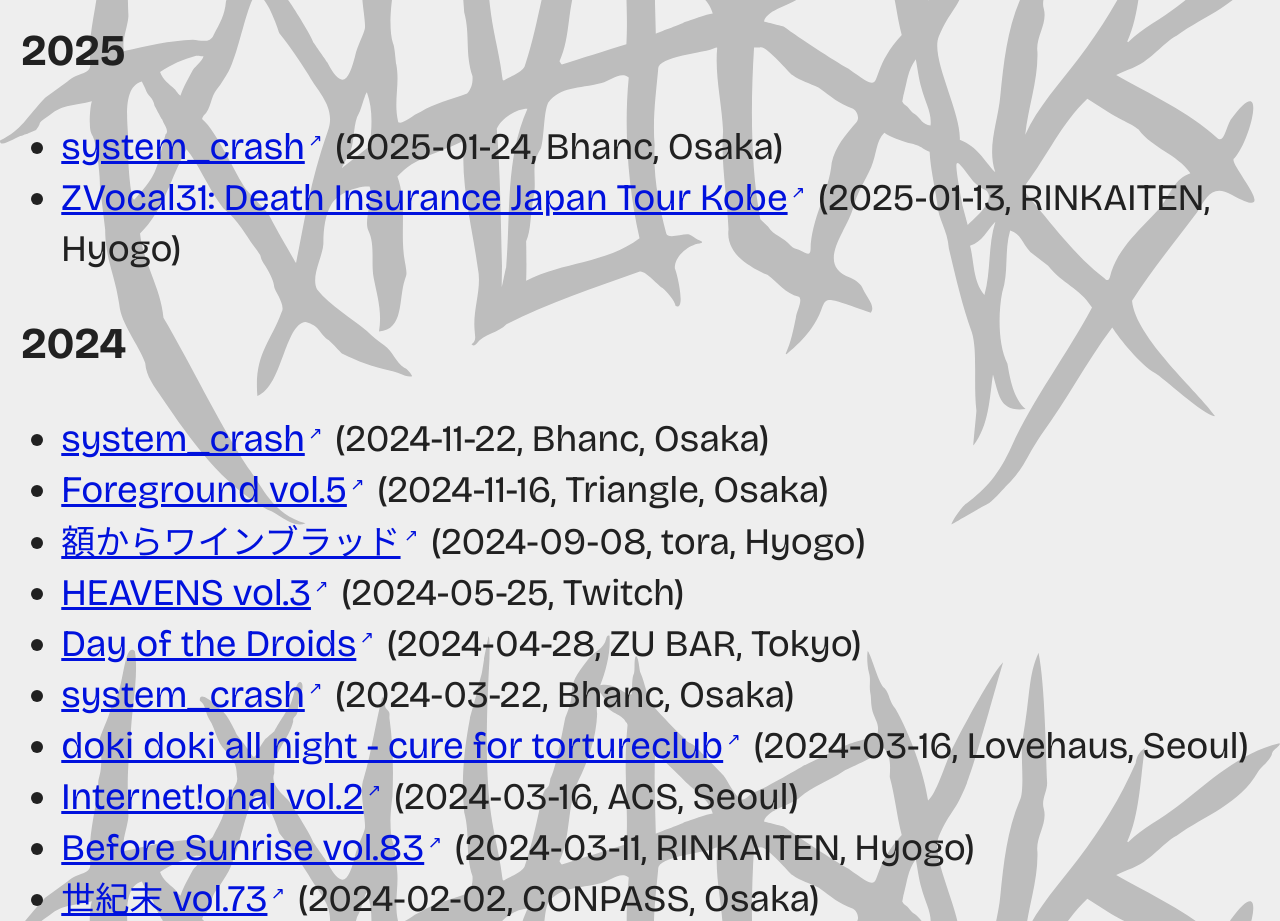
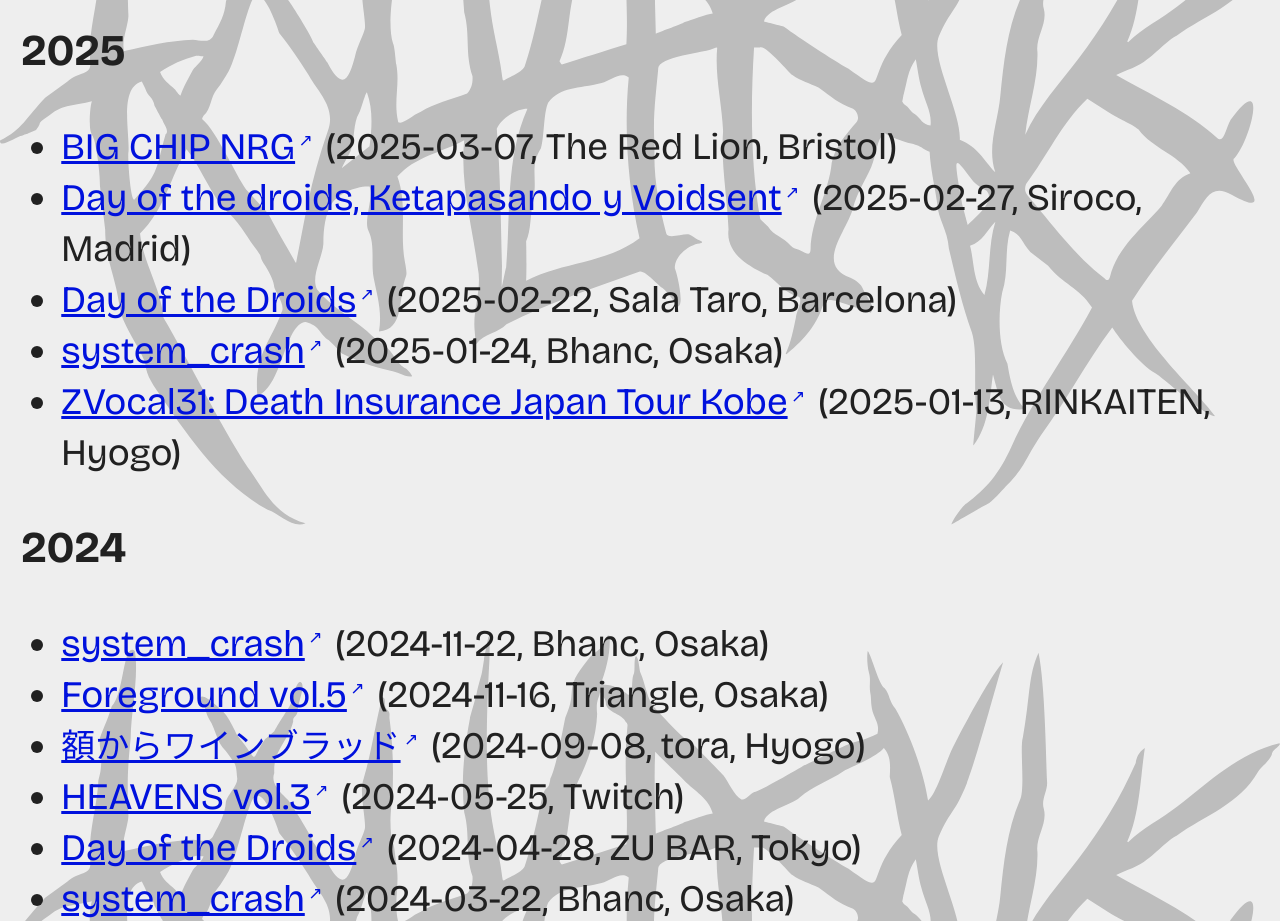
Before and after one commit to peaks-and-valleys/tlp, a SvelteKit app: page /past-shows in a window 1280 px wide. Shown: the part 1020-1941 px from the top of the page. Built offline with nearby package versions, Linux system fonts and the light colour scheme.

Commit message:
feat(past-shows): add upcoming events for 2025

```diff
--- a/src/routes/(articles)/past-shows/+page.svelte
+++ b/src/routes/(articles)/past-shows/+page.svelte
@@ -41,6 +41,26 @@
 		<em>I can perform both IRL and URL.</em>
 		<h3>2025</h3>
 		<ul>
+			<li>
+				<a
+					href="https://www.headfirstbristol.co.uk/whats-on/red-lion-bs5/fri-7-mar-big-chip-nrg-presents-tohlpeaks-eulalie-122154"
+					target="_blank">BIG CHIP NRG</a
+				>
+				(<time>2025-03-07</time>, The Red Lion, Bristol)
+			</li>
+			<li>
+				<a
+					href="https://siroco.es/eventos/day-of-the-droids-ketapasando-y-voidsent-w-eulalie-live-tohlpeaks-live-autopsy-protocol-akani-live-miut/"
+					target="_blank">Day of the droids, Ketapasando y Voidsent</a
+				>
+				(<time>2025-02-27</time>, Siroco, Madrid)
+			</li>
+			<li>
+				<a href="https://www.instagram.com/dayofthedroids/reel/DFEWpDACYyr/" target="_blank"
+					>Day of the Droids</a
+				>
+				(<time>2025-02-22</time>, Sala Taro, Barcelona)
+			</li>
 			<li>
 				<a href="https://x.com/ruehaduki/status/1880249440126337279" target="_blank">system_crash</a
 				>
```
